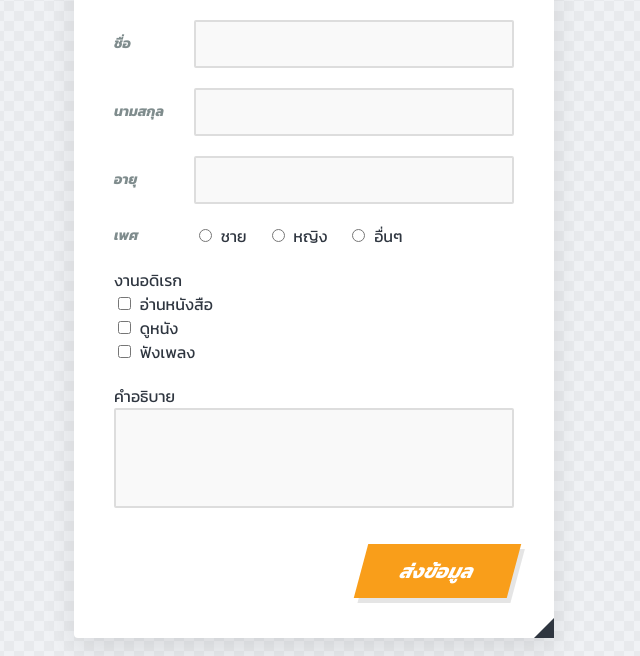
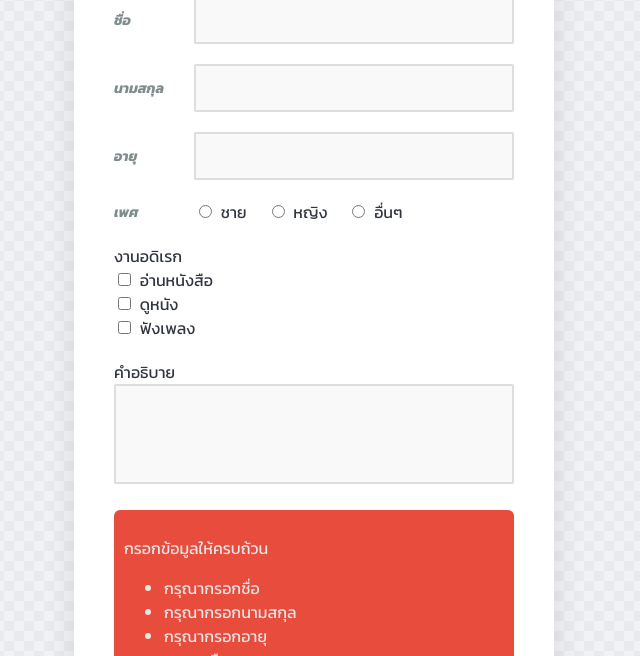
Before and after one commit to sawasdiphapt/241_700, a plain HTML site: page Frontend/index.html in a window 1280 px wide. Both pictures are taken after a click on the button "ส่งข้อมูล". Shown: the part 139-795 px from the top of the page, without its empty margins (326-966 px from the left). Drawn offline with nearby package versions, Linux system fonts and the light colour scheme.

Commit message:
Add files via upload

```diff
--- a/Frontend/index.html
+++ b/Frontend/index.html
@@ -42,23 +42,27 @@
         <div class="form-input">
             งานอดิเรก
             <div>
-                <input name="interest" type="checkbox" value="อ่านหนังสือ"> อ่านหนังสือ
+                <input name="interests" type="checkbox" value="อ่านหนังสือ"> อ่านหนังสือ
             </div>
             <div>
-                <input name="interest" type="checkbox" value="ดูหนัง"> ดูหนัง
+                <input name="interests" type="checkbox" value="ดูหนัง"> ดูหนัง
             </div>
             <div>
-                <input name="interest" type="checkbox" value="ฟังเพลง"> ฟังเพลง
+                <input name="interests" type="checkbox" value="ฟังเพลง"> ฟังเพลง
             </div>
         </div>
         <div class="form-input">
             คำอธิบาย
             <textarea name="description"></textarea>
         </div>
+        <div id="message" class="message">
+    hii
+        </div>
         <div class="center">
             <button onclick="submitData()" class="button">ส่งข้อมูล</button>
         </div>
     </div>
+    <script src="https://cdn.jsdelivr.net/npm/axios@1.13.2/dist/axios.min.js"></script>
     <script src="index.js"></script>
 </body>
 </html>
--- a/Frontend/index.js
+++ b/Frontend/index.js
@@ -1,26 +1,83 @@
-function submitData() {
+const validateData = (userData) => {
+    let errors = [];
+    if (!userData.firstName) {
+        errors.push('กรุณากรอกชื่อ');
+    }
+    if (!userData.lastName) {
+        errors.push('กรุณากรอกนามสกุล');
+    }
+    if (!userData.age) {
+        errors.push('กรุณากรอกอายุ');
+    }
+if (!userData.gender) {
+        errors.push('กรุณาเลือกเพศ');
+    }
+if (!userData.interests) {
+        errors.push('กรุณาเลือกงานอดิเรก');
+    }
+    if (!userData.description) {
+        errors.push('กรุณากรอกคำอธิบาย');
+    }
+    return errors;
+}
+
+const submitData = async () => {
     let firstNameDOM = document.querySelector('input[name=firstname]');
     let lastNameDOM = document.querySelector('input[name=lastname]');
     let ageDOM = document.querySelector('input[name=age]');
-    let genderDOM = document.querySelector('input[name=gender]:checked');
-    let interestDOMs = document.querySelectorAll('input[name=interest]:checked');
+    let genderDOM = document.querySelector('input[name=gender]:checked') || {};
+    let interestDOMs = document.querySelectorAll('input[name=interests]:checked') || {};
     let descriptionDOM = document.querySelector('textarea[name=description]');
 
-    let interests = ''
+    let messageDOM = document.getElementById('message');
+try{
+    let interest = ''
     for (let i = 0; i < interestDOMs.length; i++) {
-        interests += interestDOMs[i].value
+        interest += interestDOMs[i].value
         if (i != interestDOMs.length - 1) {
-            interests += ', '
+            interest += ','
         }
     }
 
-    let userData = {
+    let userData ={
         firstName: firstNameDOM.value,
         lastName: lastNameDOM.value,
         age: ageDOM.value,
         gender: genderDOM.value,
-        interests: interests,
-        description: descriptionDOM.value
+        description: descriptionDOM.value,
+        interests: interest
     }
     console.log('submitData', userData);
+
+    const errors = validateData(userData);
+    if (errors.length > 0) {
+        throw {
+            message: 'กรอกข้อมูลให้ครบถ้วน',
+            errors: errors
+        }
+    }
+
+        const response = await axios.post('http://localhost:8000/users', userData);
+        console.log('response', response);
+        messageDOM.innerText = 'บันทึกข้อมูลสำเร็จ';
+        messageDOM.className = 'message success';
+    } catch (error) {
+        console.log('error message:', error.message);
+        console.log('error details:', error.errors);
+      //  if (error.response) {
+      //      console.log('Error response:', error.response.data);
+      //  }
+        let htmlData = '<div>'
+        htmlData += `<p>${error.message}</p>`;
+        htmlData += '<ul>';
+        for (let i = 0; i < error.errors.length; i++) {
+            htmlData += `<li>${error.errors[i]}</li>`;
+        }
+        htmlData += '</ul>';
+        htmlData += '</div>';
+
+
+        messageDOM.innerHTML = htmlData;
+        messageDOM.className = 'message danger';
+    }
 }
--- a/Frontend/styles.css
+++ b/Frontend/styles.css
@@ -176,5 +176,25 @@ textarea:focus {
 
 .button:active {
     transform: skewX(-15deg) translate(2px, 2px); /* กดยุบ */
-    box-shadow: 0px 0px 0px rgba(0,0,0,0.1);
+    box-shadow: 0px 0px 0px rgba(190, 187, 187, 0.1);
 }
+
+.message{
+    background-color: darkgreen;
+    padding: 10px;
+    margin-bottom: 10px;
+    border-radius: 6px;
+    display: none;
+}
+
+.message.success {
+    color: white;
+    background-color: #2ecc71;
+    display:block;
+}
+
+.message.danger {
+    color: rgb(231, 229, 229);
+    background-color: #e74c3c;
+    display:block;
+}
```
